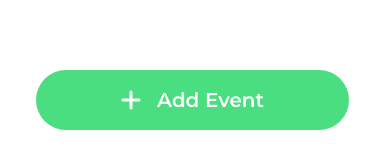
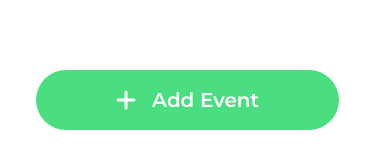
Before and after one commit to TyomaDW/practice, a React (Create React App) app: page / in a window 390 px wide. Shown: the part 694-841 px from the top of the page. Built offline with nearby package versions, Linux system fonts and the light colour scheme.

Commit message:
Update ButonsRow.js

```diff
--- a/src/Components/ButonsRow.js
+++ b/src/Components/ButonsRow.js
@@ -23,7 +23,7 @@ export default function ButonsRow() {
       <div className="fixed inset-x-9 bottom-0 sm:static sm:mr-4">
         <button
           type="button"
-          className="flex items-center z-10 text-white bg-green-400 hover:bg-green-300 focus:ring-green-200 font-semibold rounded-full text-xl px-[85px] sm:px-8 py-4 text-center mb-5 sm:mb-0"
+          className="flex items-center z-10 text-white bg-green-400 hover:bg-green-300 focus:ring-green-200 font-semibold rounded-full text-xl px-[80px] sm:px-8 py-4 text-center mb-5 sm:mb-0"
         >
           <img className="mr-4" src={add} alt="icon" />
           Add Event
```
